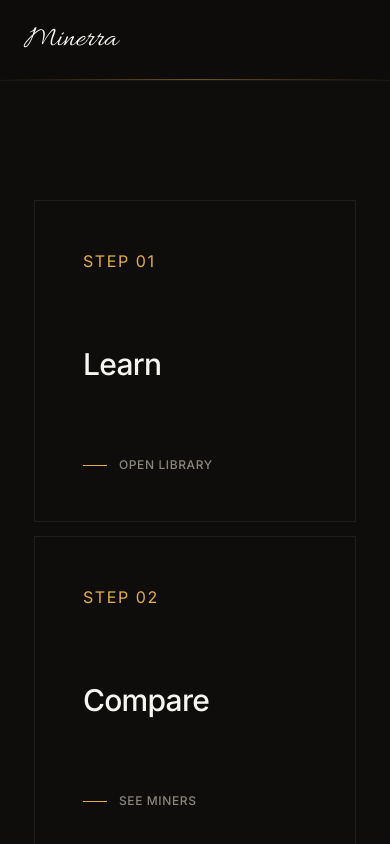
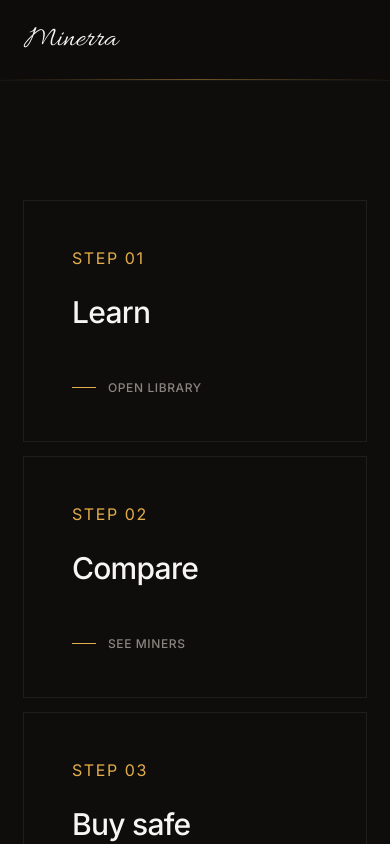
Before and after one commit to Fabiang120/Minerra, a Next.js app in the folder my-app/: page /getstarted in a window 390 px wide. Shown: the top 844 px of the page. Built offline with nearby package versions, Linux system fonts and the light colour scheme.

Commit message:
Finished up get started frontend, next fix grid on certain pages

```diff
--- a/my-app/app/components/StepCard.tsx
+++ b/my-app/app/components/StepCard.tsx
@@ -6,10 +6,10 @@ type StepCardProps = {
 
 export function StepCard({ step, title, linkText }: StepCardProps) {
   return (
-    <div className="flex flex-col px-12 py-12 w-80 h-80 items-start justify-between ring-1 ring-border">
-      <span className="text-gold tracking-widest">STEP {step}</span>
-      <h1>{title}</h1>
-      <div className="flex items-center gap-3 text-xs tracking-wider font-medium text-muted-foreground uppercase">
+    <div className="flex flex-col items-start ring-1 ring-border transition-all duration-500 hover:ring-gold px-12 w-full h-60 justify-start lg:hover:w-90 lg:justify-between lg:w-80 lg:h-65 lg:px-12 lg:py-12">
+      <span className="mt-auto lg:mt-0 text-gold tracking-widest">STEP {step}</span>
+      <h1 className="mt-6 mb-12 lg:mt-0 lg:mb-6">{title}</h1>
+      <div className="mb-auto lg:mb-0 flex items-center gap-3 text-xs tracking-wider font-medium text-muted-foreground uppercase">
         <span className="w-6 h-px bg-gold" />
         {linkText}
       </div>
--- a/my-app/app/events/page.tsx
+++ b/my-app/app/events/page.tsx
@@ -61,7 +61,7 @@ export default function Events() {
           return (
             <div
               key={e.name}
-              className="group flex items-stretch gap-5 rounded-2xl bg-surface p-5 ring-1 ring-border transition-all hover:-translate-y-0.5 hover:bg-surface-elevated hover:ring-white/15"
+              className="group flex items-stretch gap-5 rounded-2xl bg-surface p-5 ring-1 ring-border transition-all hover:-translate-y-0.5 hover:bg-surface-elevated hover:cursor-pointer hover:ring-white/15"
             >
               <div className="grid w-fit px-6 shrink-0 place-items-center rounded-xl bg-background ring-1 ring-border">
                 <div className="text-xs font-semibold uppercase tracking-[0.18em] text-gold">{e.startDate.split(' ')[0]}</div>
--- a/my-app/app/learn/page.tsx
+++ b/my-app/app/learn/page.tsx
@@ -74,7 +74,7 @@ export default function Learn() {
         <p className="mt-2 max-w-[44ch] text-sm leading-relaxed text-muted-foreground">Hand-Picked resources that explain Bitcoin honestly, from the absolute basics to advanced monetary thesis material and protocol internals.</p>
       </div>
       <div className="col-span-full min-w-0 flex flex-col gap-6 lg:col-start-4 lg:col-end-9 xl:col-start-4 xl:col-end-13">
-        <div className="flex flex-wrap items-center gap-2">
+        <div className="flex flex-wrap items-center gap-2 ">
           {experience.map((e) => {
             const active = selectedExperience === e;
             return (
@@ -96,7 +96,7 @@ export default function Learn() {
             return (
               <div
                 key={l.name}
-                className="flex flex-col bg-surface p-6 ring-1 ring-border"
+                className="flex flex-col bg-surface p-6 ring-1 ring-border transition-transform hover:bg-surface-elevated hover:-translate-y-0.5 hover:cursor-pointer"
               >
                 <div className="mb-4 flex items-center gap-2">
                   <span className="bg-background px-2.5 py-1 text-xs font-medium uppercase tracking-wider text-gold ring-1 ring-border">
--- a/my-app/app/miners/page.tsx
+++ b/my-app/app/miners/page.tsx
@@ -2,7 +2,7 @@
 import { useState } from 'react';
 
 export default function Miners() {
-  const [coins] = useState(["BTC", "ZEC", "LTC", "DOGE", "ETC", "XMR", "KDA", "ALEO", "RXD", "GRIN"]);
+  const [coins] = useState(["ALL", "BTC", "ZEC", "LTC", "DOGE", "ETC", "XMR", "KDA", "ALEO", "RXD", "GRIN"]);
   const [miners] = useState([
     {
       id: "1",
@@ -70,7 +70,7 @@ export default function Miners() {
       coinSymbol: "Ξ",
     },
   ]);
-  const [selectedCoin, setSelectedCoin] = useState("All");
+  const [selectedCoin, setSelectedCoin] = useState("ALL");
   const [searchedMiner, setSearchedMiner] = useState("");
 
   const handleSearchedMiner = (miner: string) => {
@@ -81,7 +81,7 @@ export default function Miners() {
   }
 
   const filteredMiners = miners.filter((m) => {
-    const matchesCoin = selectedCoin === "All" || m.coin === selectedCoin;
+    const matchesCoin = selectedCoin === "ALL" || m.coin === selectedCoin;
     const query = searchedMiner.toLowerCase();
     const matchesSearch =
       m.name.toLowerCase().includes(query) ||
@@ -144,7 +144,7 @@ export default function Miners() {
           <input
             id="search-miner"
             aria-label="Search miners"
-            className="bg-surface text-foreground placeholder:text-muted-foreground rounded-2xl w-full py-3 pl-9 pr-3 text-sm focus:outline-none"
+            className="bg-surface text-foreground placeholder:text-muted-foreground rounded-2xl w-full py-3 pl-9 pr-3 text-sm focus:outline-none focus:ring-1 focus:ring-border"
             type="text"
             value={searchedMiner}
             onChange={(e) => handleSearchedMiner(e.target.value)}
@@ -155,7 +155,7 @@ export default function Miners() {
         <div className="bg-surface rounded-2xl overflow-hidden w-full">
           <table className="w-full text-left">
             <thead>
-              <tr className="bg-surface-elevated border-b border-border text-xs uppercase tracking-wider text-muted-foreground font-medium">
+              <tr className="bg-surface border-b border-border text-xs uppercase tracking-wider text-muted-foreground font-medium">
                 <th className="py-4 px-4">MODEL</th>
                 <th className="py-4 px-4 hidden lg:block">RELEASE</th>
                 <th className="py-4 px-4">HASHRATE</th>
--- a/my-app/app/youtubers/page.tsx
+++ b/my-app/app/youtubers/page.tsx
@@ -53,7 +53,7 @@ export default function Youtubers() {
           return (
             <div
               key={y.name}
-              className="bg-surface rounded-2xl px-6 py-6"
+              className="bg-surface rounded-2xl px-6 py-6 transition-transform hover:bg-surface-elevated hover:-translate-y-0.5 hover:cursor-pointer"
             >
               <div className="flex flex-col items-start gap-3">
                 <div className="flex justify-between items-center w-full">
```
